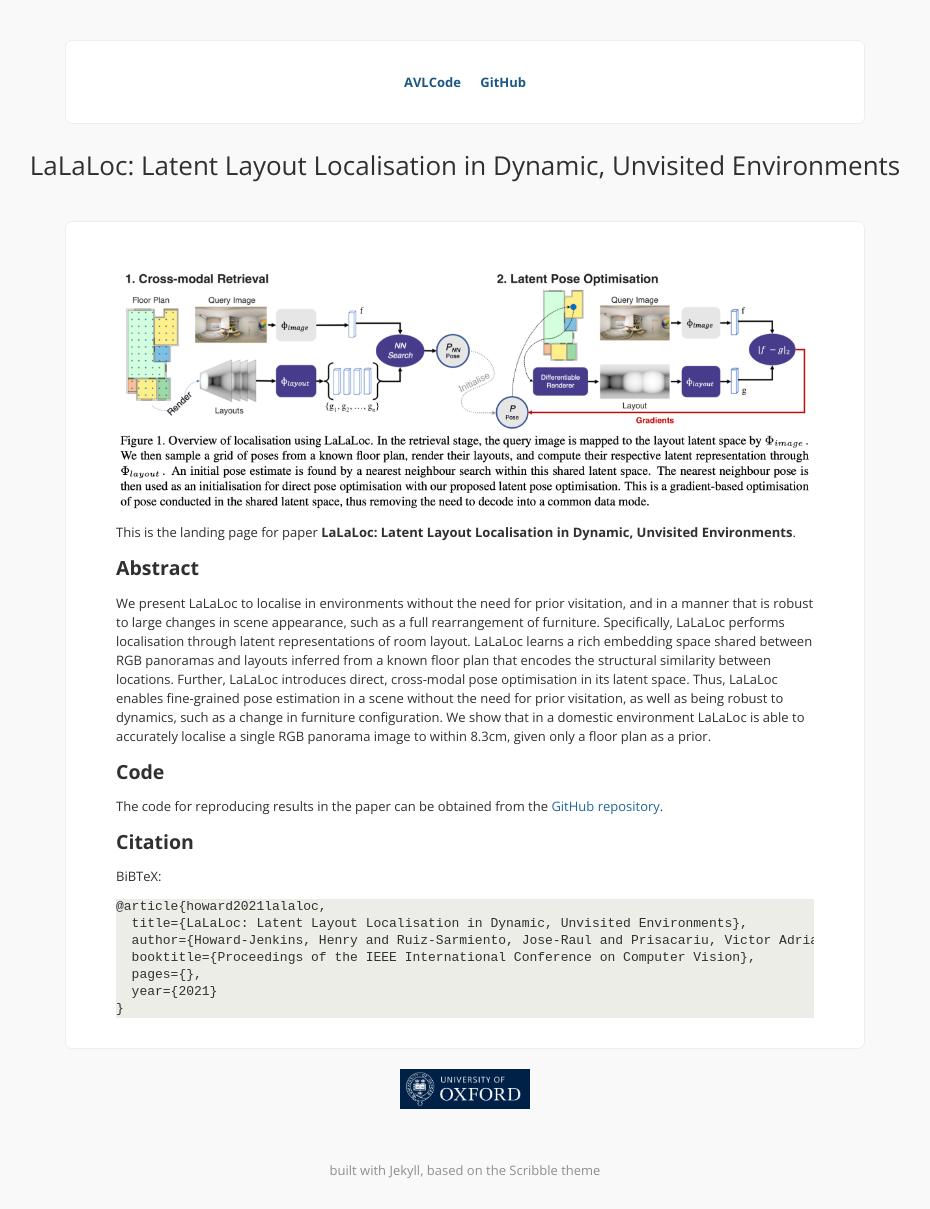
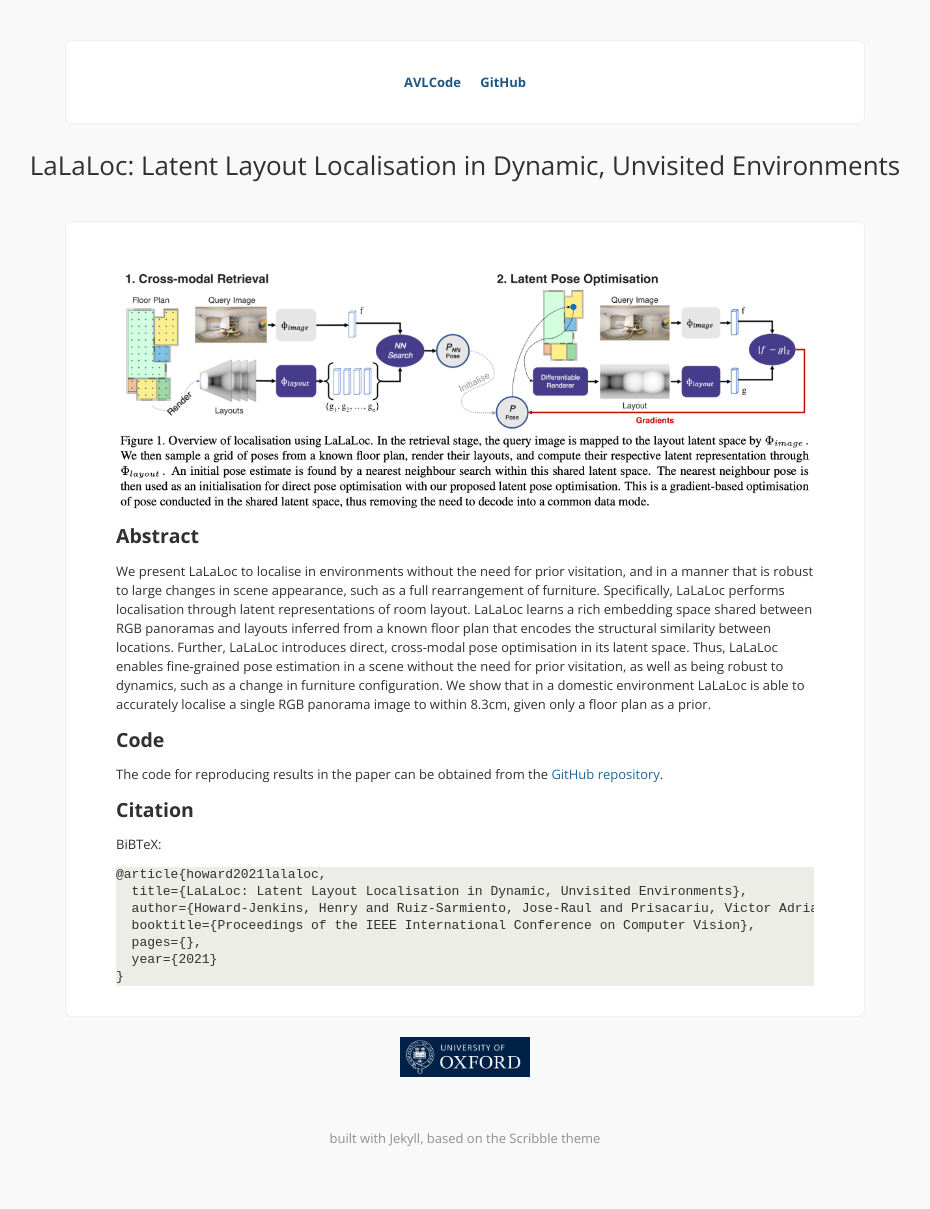
Before and after one commit to ActiveVisionLab/LaLaLoc, a Jekyll site: the page built from index.md, in a window 1280 px wide. Shown: the whole page, without its empty margins (175-1105 px from the left). Built offline with Jekyll 4.4.1, drawn with Linux system fonts in a browser that asks for light colours; comment, search, counter and statistics services are not loaded; after the commit the page ends 1177 px from its top, so only the background shows below that.

Commit message:
remove landing page line

```diff
--- a/index.md
+++ b/index.md
@@ -5,7 +5,6 @@ title: "LaLaLoc: Latent Layout Localisation in Dynamic, Unvisited Environments"
 
 ![Overview Image](images/overview.png)
 
-This is the landing page for paper **LaLaLoc: Latent Layout Localisation in Dynamic, Unvisited Environments**.
 
 ## Abstract
 We present LaLaLoc to localise in environments without the need for prior visitation, and in a manner that is robust to large changes in scene appearance, such as a full rearrangement of furniture. Specifically, LaLaLoc performs localisation through latent representations of room layout. LaLaLoc learns a rich embedding space shared between RGB panoramas and layouts inferred from a known floor plan that encodes the structural similarity between locations. Further, LaLaLoc introduces direct, cross-modal pose optimisation in its latent space. Thus, LaLaLoc enables fine-grained pose estimation in a scene without the need for prior visitation, as well as being robust to dynamics, such as a change in furniture configuration. We show that in a domestic environment LaLaLoc is able to accurately localise a single RGB panorama image to within 8.3cm, given only a floor plan as a prior.
```
